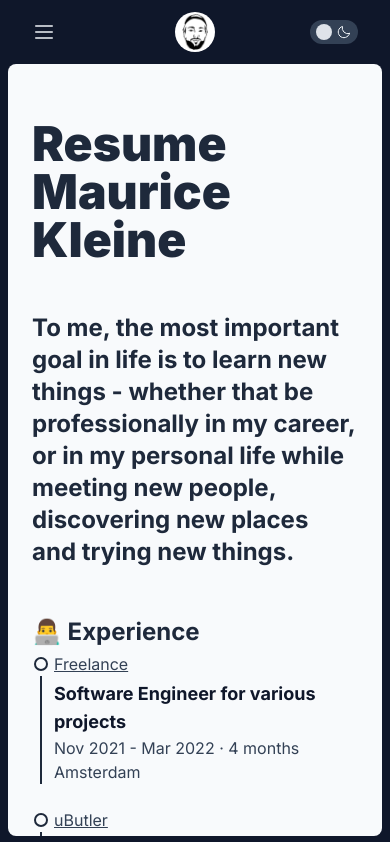
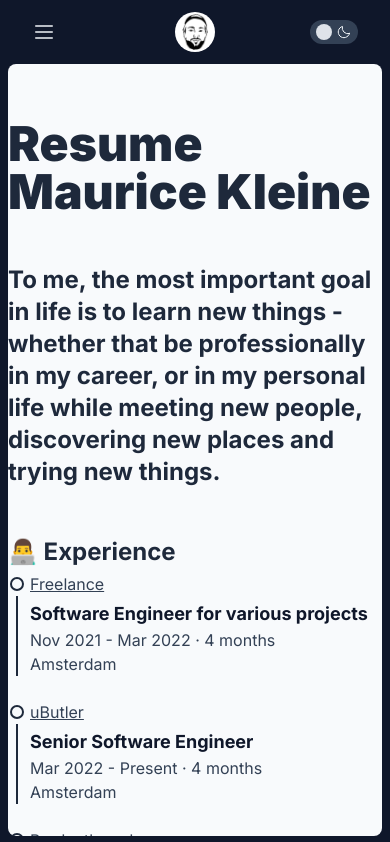
Before and after one commit to mauricekleine/mozza, a Next.js app: page /resume in a window 390 px wide. Shown: the top 842 px of the page. Built offline with nearby package versions, Linux system fonts and the light colour scheme.

Commit message:
fix: remove page component

```diff
--- a/app/page.tsx
+++ b/app/page.tsx
@@ -2,13 +2,14 @@ import petProjects from "~/data/pet-projects";
 import Display from "~/ui/display";
 import Heading from "~/ui/heading";
 import Link from "~/ui/link";
-import Page from "~/ui/page";
 import SpaceContainer from "~/ui/space-container";
 import Tag from "~/ui/tag";
 
 export default function HomePage() {
   return (
-    <Page title="Hey! 🤙">
+    <>
+      <Display>Hey! 🤙</Display>
+
       <SpaceContainer size="xl">
         <div>
           <Heading>
@@ -145,6 +146,6 @@ export default function HomePage() {
           </SpaceContainer>
         </div>
       </SpaceContainer>
-    </Page>
+    </>
   );
 }
--- a/app/resume/page.tsx
+++ b/app/resume/page.tsx
@@ -2,9 +2,9 @@ import { compareDesc, format, formatDistance, max } from "date-fns";
 
 import type { Experience } from "~/data/experience";
 import experience from "~/data/experience";
+import Display from "~/ui/display";
 import Heading from "~/ui/heading";
 import Link from "~/ui/link";
-import Page from "~/ui/page";
 import SpaceContainer from "~/ui/space-container";
 import Title from "~/ui/title";
 
@@ -25,7 +25,9 @@ const experienceSortedByEndDate = experience.sort((exp1, exp2) => {
 
 export default function ResumePage() {
   return (
-    <Page title="Resume Maurice Kleine">
+    <>
+      <Display>Resume Maurice Kleine</Display>
+
       <Heading>
         To me, the most important goal in life is to learn new things - whether
         that be professionally in my career, or in my personal life while
@@ -135,6 +137,6 @@ export default function ResumePage() {
           </SpaceContainer>
         </div>
       </div>
-    </Page>
+    </>
   );
 }
--- a/app/ui/page.tsx
+++ /dev/null
@@ -1,18 +0,0 @@
-import type { ReactNode } from "react";
-
-import Display from "~/ui/display";
-
-type Props = {
-  children: ReactNode | ReactNode[];
-  title: string;
-};
-
-export default function Page({ children, title }: Props) {
-  return (
-    <div className="px-6 sm:px-0">
-      <Display>{title}</Display>
-
-      {children}
-    </div>
-  );
-}
```
